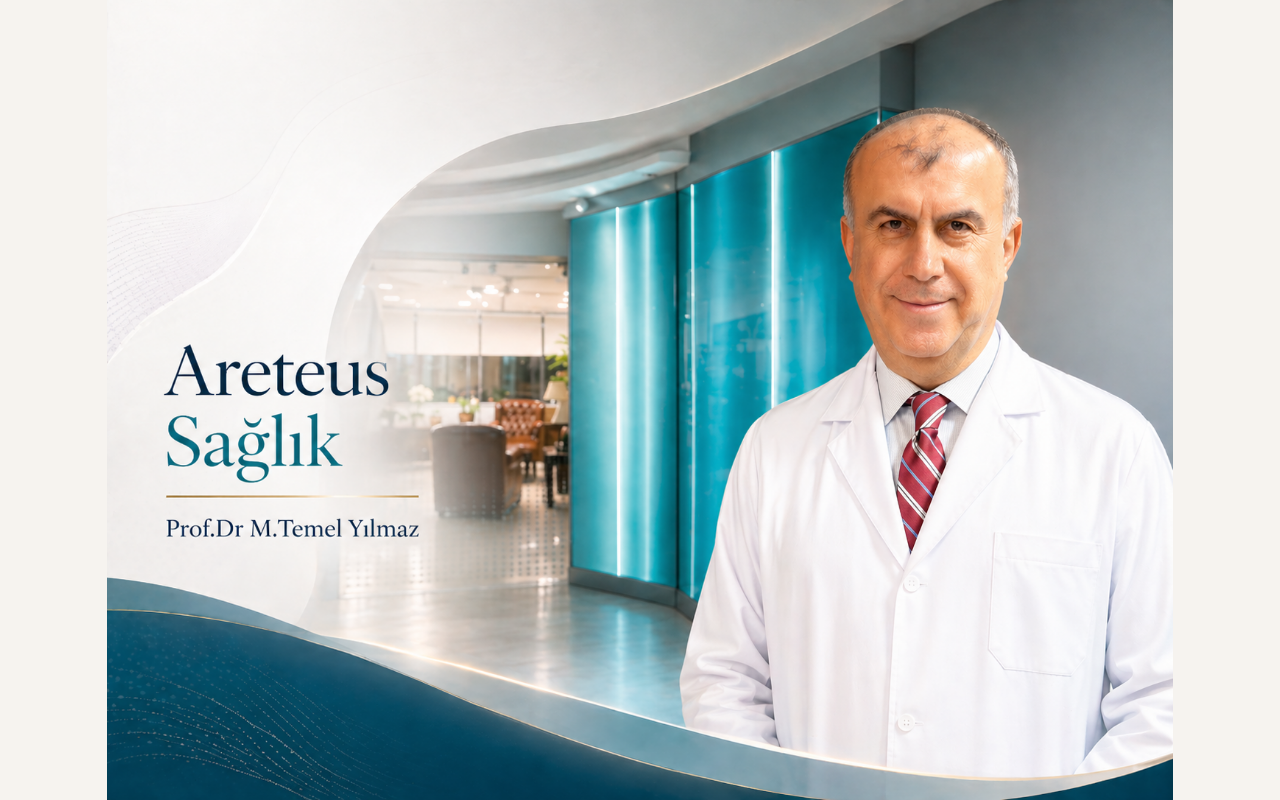
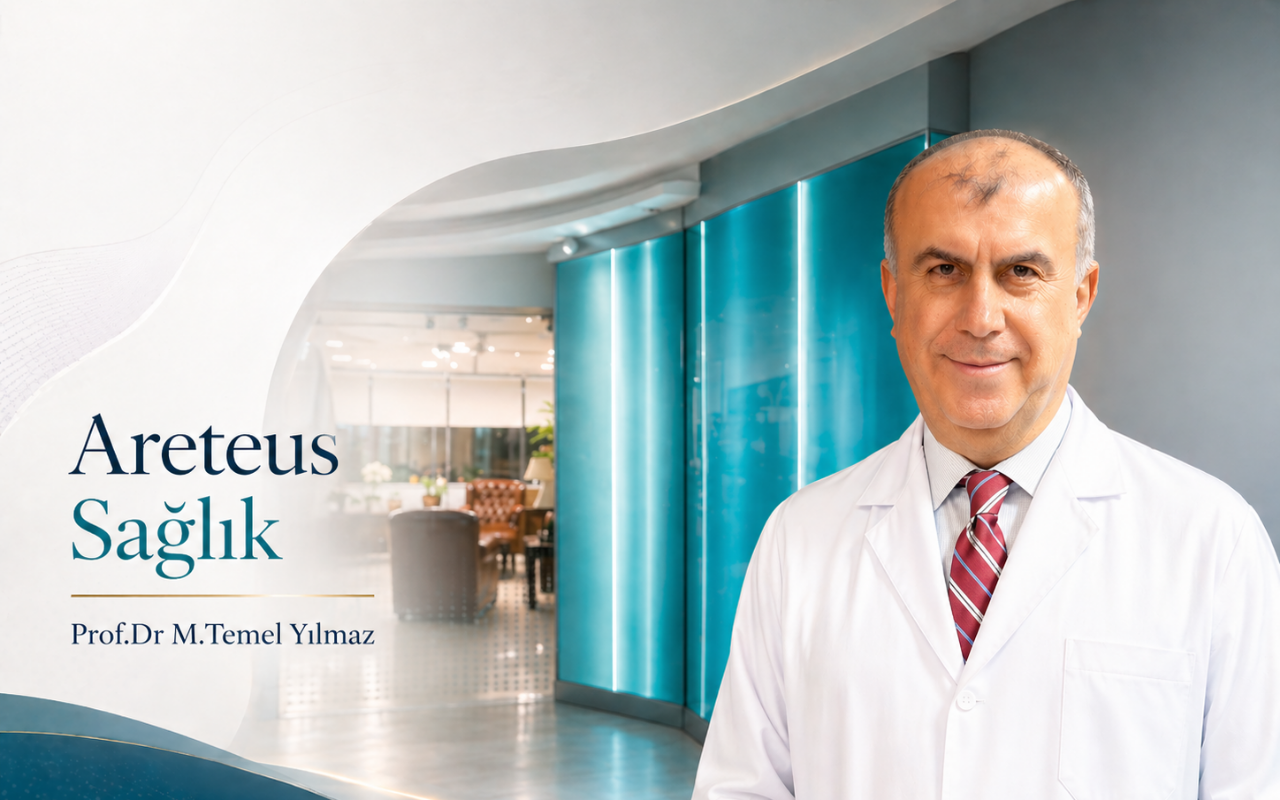
Before and after one commit to profdrtemelyilmazmedya-create/prof-dr-temel-yilmaz, a Next.js app: page / in a window 1280 px wide. Shown: the top 800 px of the page. Built offline with nearby package versions, Linux system fonts and the light colour scheme.

Commit message:
Update page.tsx

```diff
--- a/app/page.tsx
+++ b/app/page.tsx
@@ -5,9 +5,6 @@
         margin: 0,
         minHeight: "100vh",
         backgroundColor: "#f6f3ef",
-        display: "flex",
-        alignItems: "center",
-        justifyContent: "center",
       }}
     >
       <img
@@ -16,8 +13,6 @@
         style={{
           width: "100%",
           height: "auto",
-          maxHeight: "100vh",
-          objectFit: "contain",
           display: "block",
         }}
       />
```
